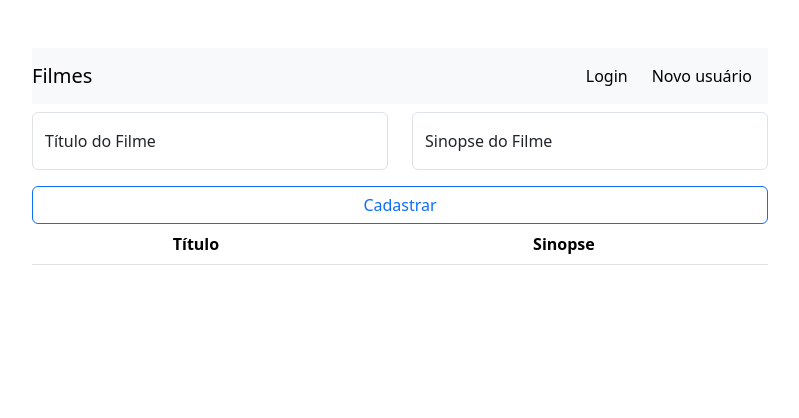
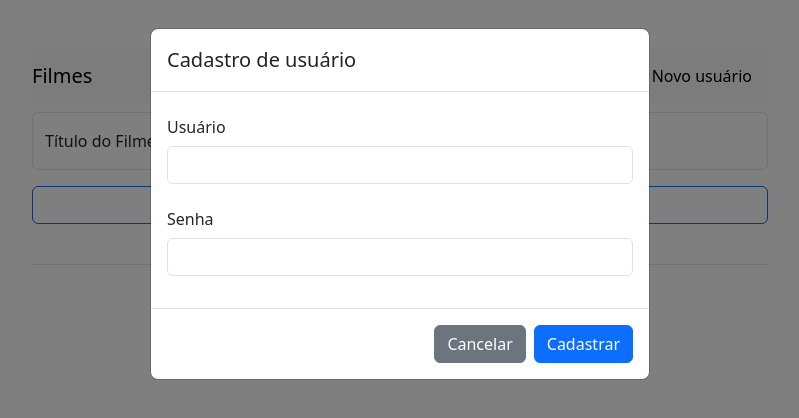
Before and after one commit to amachion/20262_web_t1s1, a website: page front/index.html in a window 1280 px wide. Both pictures are taken after a click on the link "Novo usuário". Shown: the whole page, without its empty margins (240-1039 px from the left). Drawn offline with nearby package versions, Linux system fonts and the light colour scheme; no server answers.

Commit message:
aula 11_11 = cadastro de usuário

```diff
--- a/front/index.html
+++ b/front/index.html
@@ -9,8 +9,42 @@
 
   </head>
   <body onload="obterFilmes()">
+    <div class="modal fade" id="modalCadastro" aria-labelledby="modalCadastro" aria-hidden="true">
+        <div class="modal-dialog">
+            <div class="modal-content">
+                <div class="modal-header">
+                    <h1 class="modal-title fs-5">Cadastro de usuário</h1>
+                </div>
+                <div class="modal-body">
+                    <div class="d-none alert alert-dismissible fade alert-modal-cadastro" role="alert"></div>
+                    <form>
+                        <div class="mb-3">
+                            <label for="usuarioCadastroInput" class="col-form-label">
+                                Usuário
+                            </label>
+                            <input type="text" id="usuarioCadastroInput" class="form-control">
+                        </div>
+                        <div class="mb-3">
+                            <label for="passwordCadastroInput" class="col-form-label">
+                                Senha
+                            </label>
+                            <input type="password" id="passwordCadastroInput" class="form-control">
+                        </div>
+                    </form>
+                </div>
+                <div class="modal-footer">
+                    <button type="button" class="btn btn-secondary" data-bs-dismiss="modal">
+                        Cancelar
+                    </button>
+                    <button type="button" class="btn btn-primary" onclick="cadastrarUsuario()">
+                        Cadastrar
+                    </button>
+                </div>
+            </div>
+        </div>
+    </div>
+
     <div class="container mt-5">
-
         <div class="row justify-content-center mb-2">
             <div class="col-md-8">
                 <nav class="navbar navbar-expand-md bg-light">
@@ -32,7 +66,8 @@
                             <a href="#" class="nav-link active me-2" aria-current="page">
                                 Login
                             </a>
-                            <a href="#" class="nav-link active me-2">
+                            <a href="#" class="nav-link active me-2"
+                               data-bs-toggle="modal" data-bs-target="#modalCadastro">
                                 Novo usuário
                             </a>
                         </div>
@@ -43,7 +78,7 @@
 
         <div class="row justify-content-center">
             <div class="col-md-8">
-                <div class="d-none alert alert-danger alert-dismissible" role="alert">
+                <div class="d-none alert alert-danger alert-dismissible alert-cadastro-filme" role="alert">
                     Preencha todos os campos.
                     <button type="button" class="btn-close" aria-label="Close"></button>
                 </div>
--- a/front/js/frontend.js
+++ b/front/js/frontend.js
@@ -1,8 +1,8 @@
 const protocolo = 'http://'
 const baseURL = 'localhost:3000'
-const filmesEndpoint = '/filmes'
 
 async function obterFilmes() {
+    const filmesEndpoint = '/filmes'
     const URLCompleta = `${protocolo}${baseURL}${filmesEndpoint}`
     const filmes = (await axios.get(URLCompleta)).data
     let tabela = document.querySelector('.filmes')
@@ -15,8 +15,8 @@ async function obterFilmes() {
         celulaSinopse.innerHTML = filme.sinopse
     }
 }
-
 async function cadastrarFilme() {
+    const filmesEndpoint = '/filmes'
     //URL completa
     const URLCompleta = `${protocolo}${baseURL}${filmesEndpoint}`
     //se posiciona nos inputs
@@ -45,7 +45,7 @@ async function cadastrarFilme() {
         }
     }
     else {
-        let alert = document.querySelector('.alert')
+        let alert = document.querySelector('.alert-cadastro-filme')
         alert.classList.add('show')
         alert.classList.remove('d-none')
         setTimeout (() => {
@@ -54,3 +54,50 @@ async function cadastrarFilme() {
         }, 2000)
     }
 }
+async function cadastrarUsuario() {
+    let usuarioCadastroInput = document.querySelector('#usuarioCadastroInput')
+    let passwordCadastroInput = document.querySelector('#passwordCadastroInput')
+    let usuarioCadastro = usuarioCadastroInput.value
+    let passwordCadastro = passwordCadastroInput.value
+    if (usuarioCadastro && passwordCadastro) {
+        try {
+            const cadastroEndpoint = '/signup'
+            const URLCompleta = `${protocolo}${baseURL}${cadastroEndpoint}`
+            await axios.post (URLCompleta, {login: usuarioCadastro, password: passwordCadastro})
+            usuarioCadastroInput.value = ""
+            passwordCadastroInput.value = ""
+            let alert = document.querySelector('.alert-modal-cadastro')
+            alert.innerHTML = "Usuário cadastrado com sucesso"
+            alert.classList.add('show', 'alert-success')
+            alert.classList.remove('d-none', 'alert-danger')
+            setTimeout (() => {
+                alert.classList.add('d-none')
+                alert.classList.remove('show', 'alert-success')
+                let modalCadastro = bootstrap.Modal.getInstance(document.querySelector('#modalCadastro'))
+                modalCadastro.hide()
+            }, 2000)
+        }
+        catch (e) {
+            let alert = document.querySelector('.alert-modal-cadastro')
+            alert.innerHTML = "Usuário já cadastrado"
+            alert.classList.add('show', 'alert-danger')
+            alert.classList.remove('d-none', 'alert-success')
+            setTimeout (() => {
+                alert.classList.add('d-none')
+                alert.classList.remove('show', 'alert-danger')
+                let modalCadastro = bootstrap.Modal.getInstance(document.querySelector('#modalCadastro'))
+                modalCadastro.hide()
+            }, 2000)
+        }
+    }
+    else {
+        let alert = document.querySelector('.alert-modal-cadastro')
+        alert.innerHTML = "Preencha todos os campos"
+        alert.classList.add('show', 'alert-danger')
+        alert.classList.remove('d-none', 'alert-success')
+        setTimeout (() => {
+            alert.classList.add('d-none')
+            alert.classList.remove('show', 'alert-danger')
+        }, 2000)
+    }
+}
```
